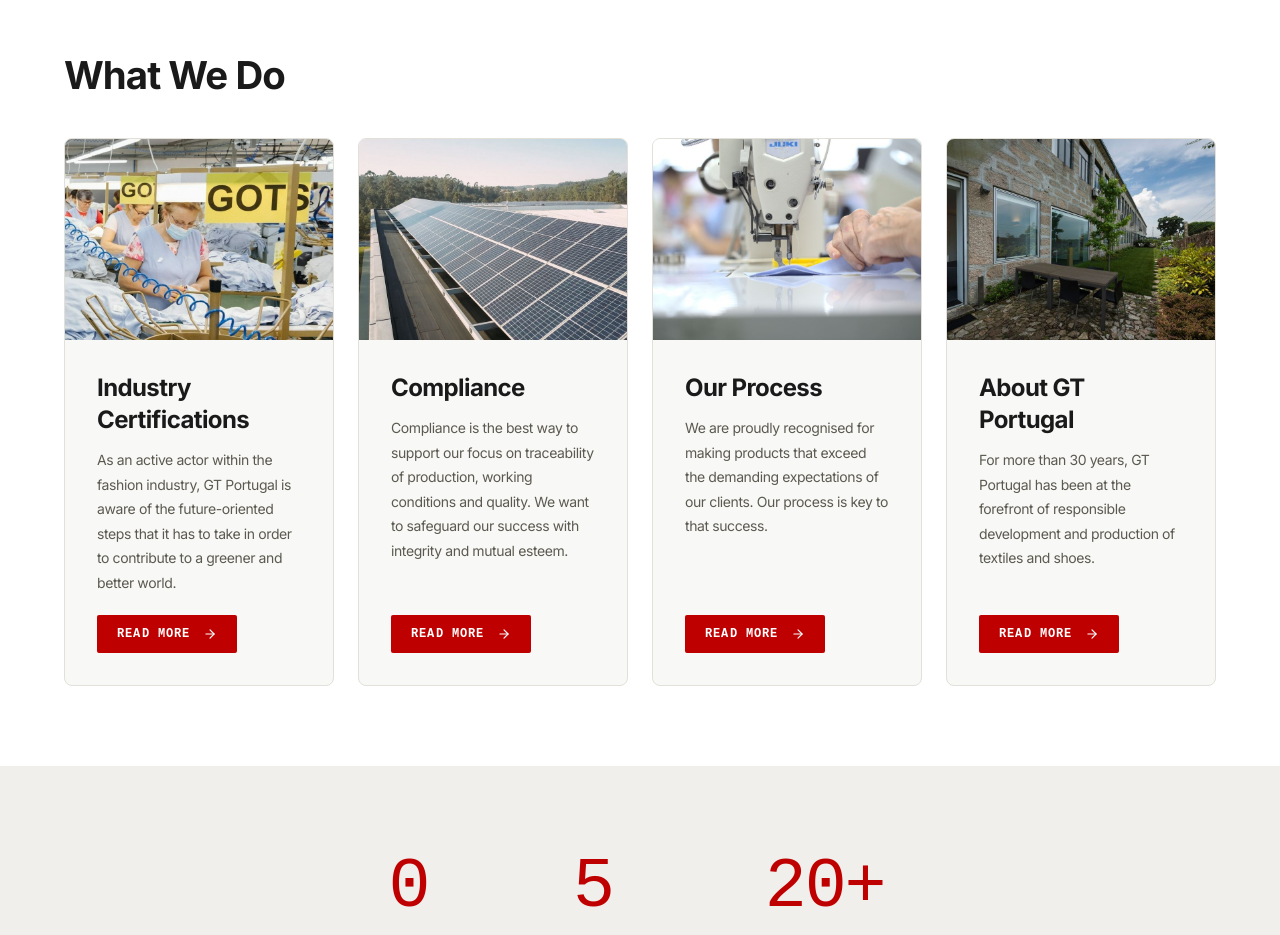
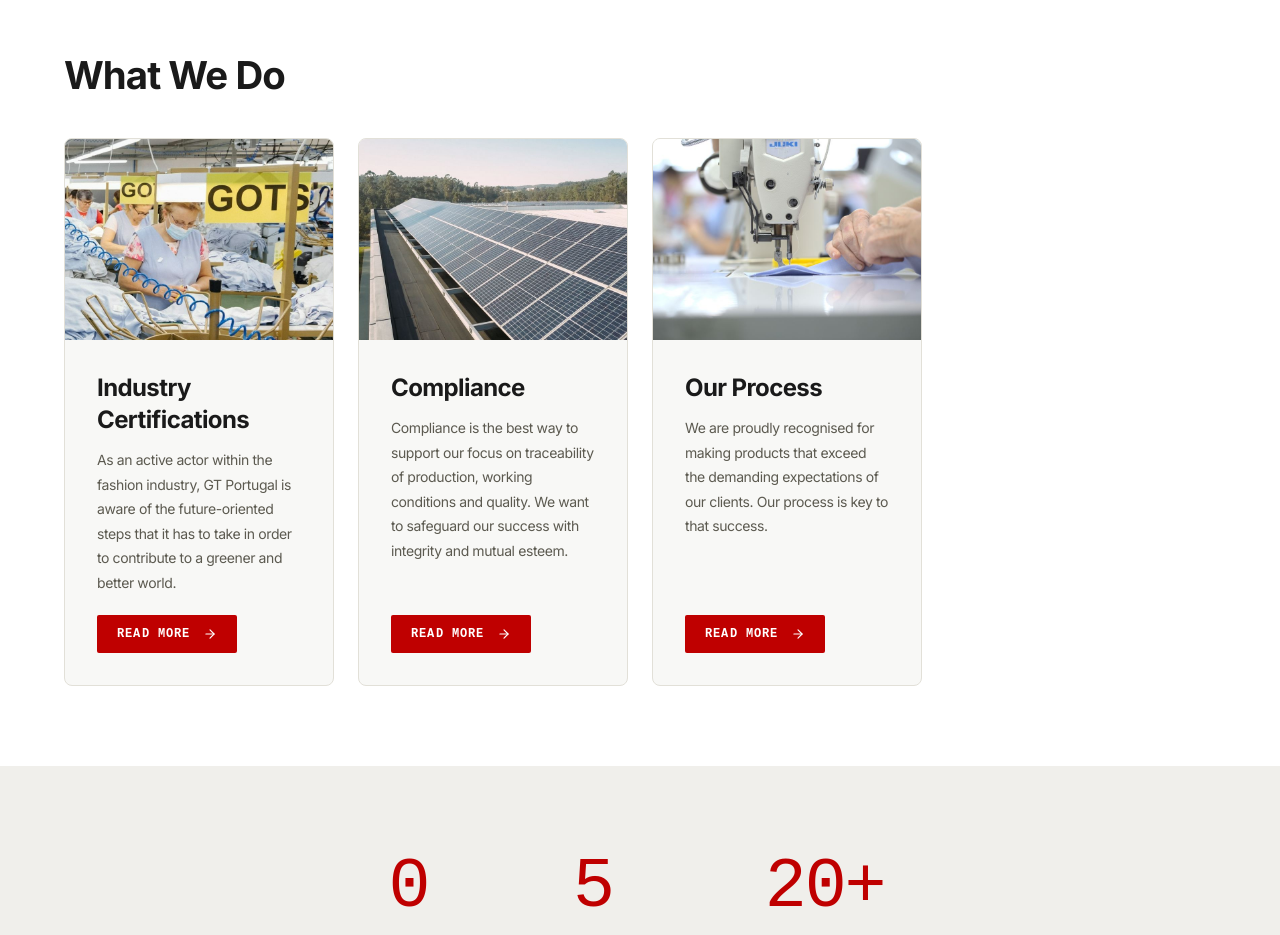
Before and after one commit to GTpt2026/redesign-gt-portugal, a Next.js app: page /about in a window 1280 px wide. Shown: the part 2900-3835 px from the top of the page. Built offline with nearby package versions, Linux system fonts and the light colour scheme; a web font is replaced by a local one.

Commit message:
Drop the "About GT Portugal" card from the About page's own grid
Linking to the About page from within the About page's "What We Do"
section was circular. Added an excludeIds prop to ArticlesSection so
this only affects the About page — Home and Sustainability keep all
4 cards.

```diff
--- a/app/about/page.js
+++ b/app/about/page.js
@@ -67,7 +67,7 @@ export default function AboutPage() {
 
       <ClientsSection />
 
-      <ArticlesSection title="What We Do" />
+      <ArticlesSection title="What We Do" excludeIds={['about']} />
 
       <StatsSection stats={stats} />
 
--- a/components/sections/ArticlesSection.jsx
+++ b/components/sections/ArticlesSection.jsx
@@ -41,7 +41,9 @@ const articles = [
   },
 ]
 
-export default function ArticlesSection({ title }) {
+export default function ArticlesSection({ title, excludeIds = [] }) {
+  const visibleArticles = articles.filter((a) => !excludeIds.includes(a.id))
+
   return (
     <section className={`section ${styles.section}`}>
       <div className="container">
@@ -49,7 +51,7 @@ export default function ArticlesSection({ title }) {
         {title && <h2 className={styles.sectionTitle} data-reveal>{title}</h2>}
 
         <div className={styles.grid} data-stagger>
-          {articles.map((article, i) => (
+          {visibleArticles.map((article, i) => (
             <ArticleCard key={article.id} article={article} index={i} />
           ))}
         </div>
```
